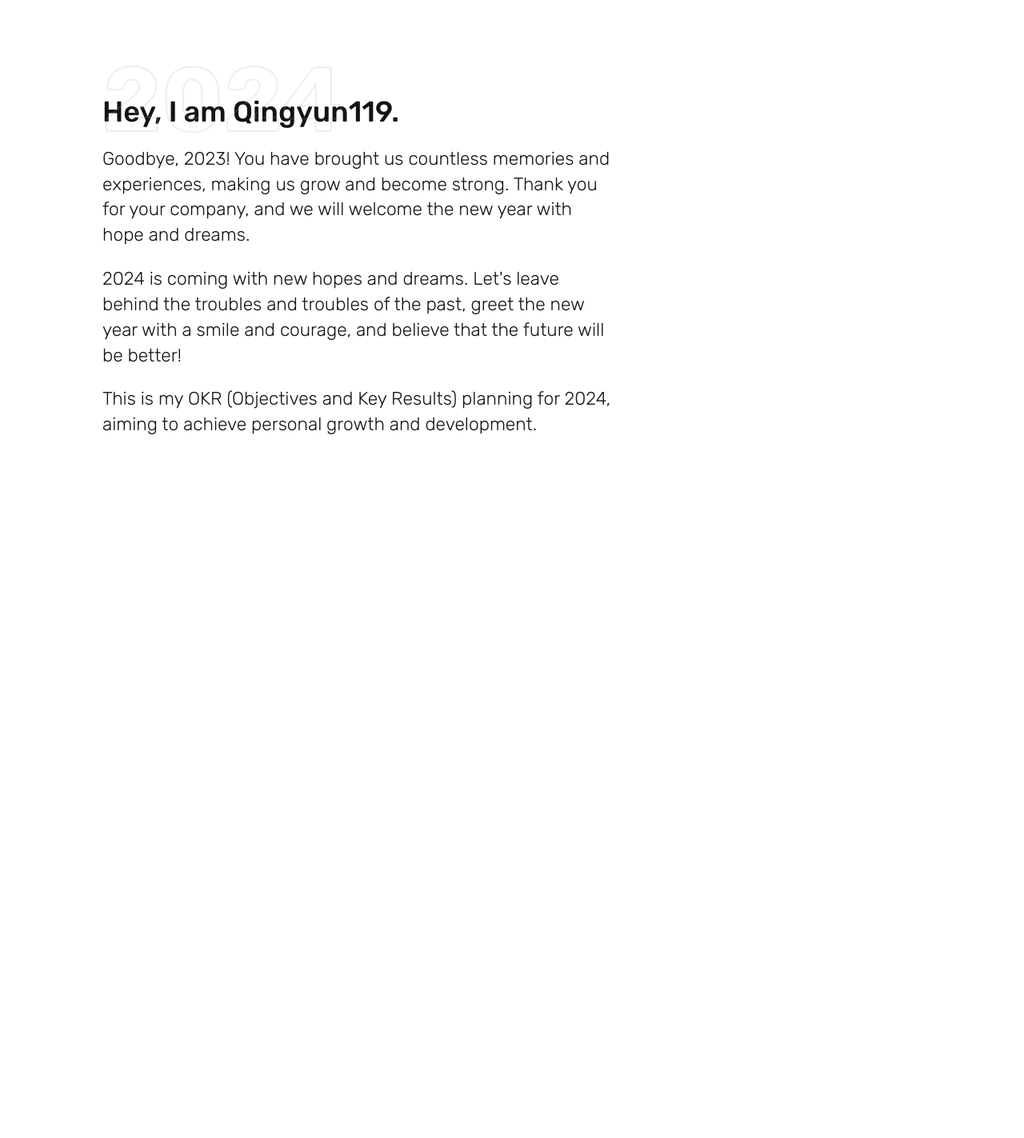
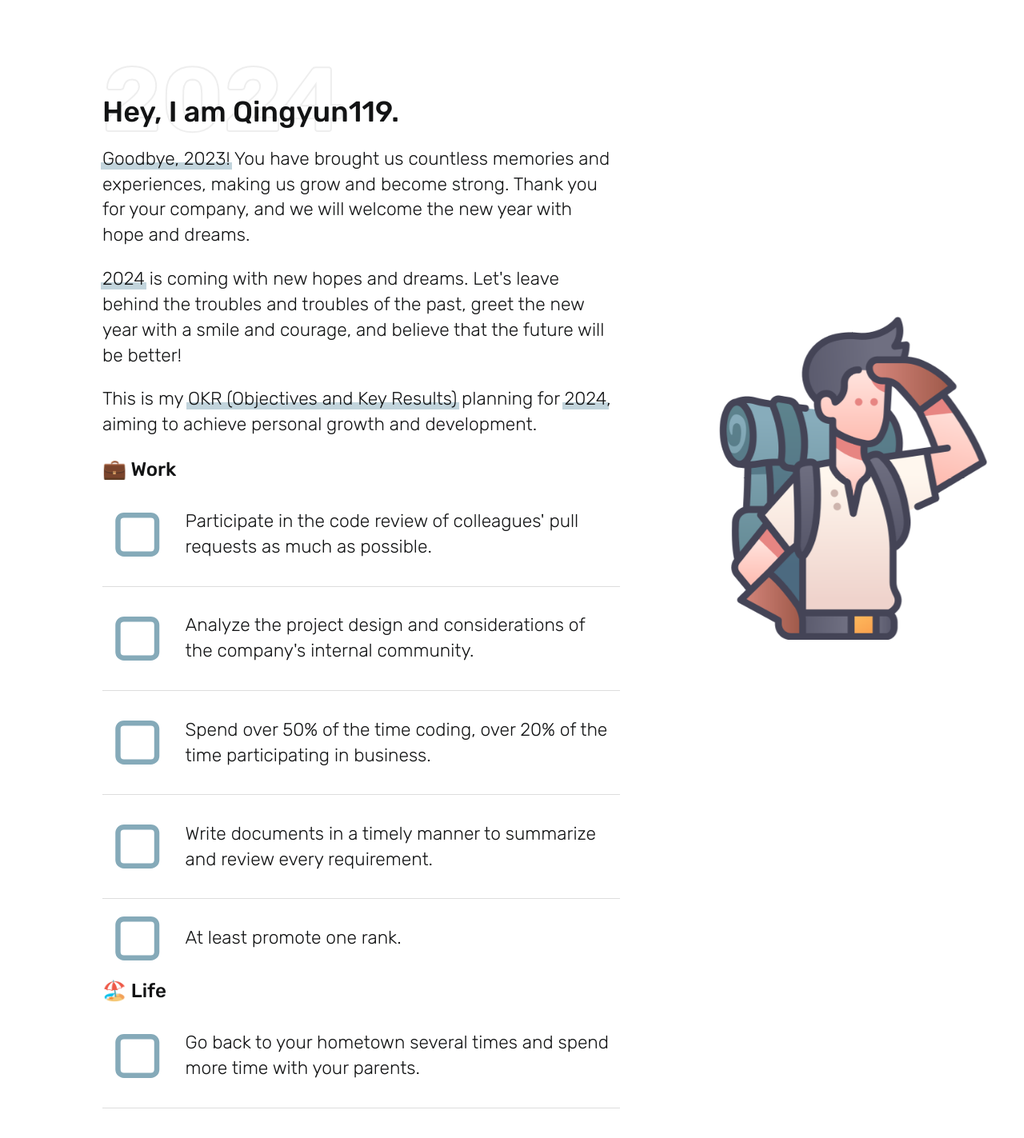
Before and after one commit to LQYld/promise-of-the-new-year, a Nuxt app: page /2024 in a window 1280 px wide. Shown: the top 1423 px of the page at 80% size. Before the commit the page ends 800 px from the top, so only its background shows below. Built offline with nearby package versions, Linux system fonts and the light colour scheme.

Commit message:
feat: Added 2024 Flags

```diff
--- a/assets/css/global.css
+++ b/assets/css/global.css
@@ -5,3 +5,29 @@ body {
     padding: 5vh 10vw;
     color: #121314;
 }
+
+:root {
+  --duration: 0.8s;
+  --enter-stage: 0;
+  --enter-step: 90ms;
+  --enter-initial: 0ms;
+  --primary: rgba(133, 170, 185, 0.5);
+  --grey-dark: #9baacf;
+}
+
+@keyframes slide-enter {
+  0% {
+    transform: translateY(10px);
+    opacity: 0;
+  }
+
+  100% {
+    transform: translateY(0);
+    opacity: 1;
+  }
+}
+
+.slide-enter-content {
+  animation: slide-enter 1s both 1;
+  animation-delay: calc(var(--enter-initial) + var(--enter-stage) * var(--enter-step));
+}
--- /dev/null
+++ b/pages/2024/components/FlagLIst/index.vue
@@ -0,0 +1,202 @@
+<template>
+  <div v-if="data">
+    <h3 class="slide-enter-content">{{ data?.title }}</h3>
+    <div>
+      <svg viewBox="0 0 0 0" class="absolute opacity-0 z-0">
+        <defs>
+          <linearGradient id="boxGradient" gradientUnits="userSpaceOnUse" x1="0" y1="0" x2="25" y2="25">
+            <stop offset="0%" :stop-color="stopColor" />
+            <stop offset="100%" :stop-color="stopColor" />
+          </linearGradient>
+
+          <linearGradient id="lineGradient">
+            <stop offset="0%" :stop-color="stopColor" />
+            <stop offset="100%" :stop-color="stopColor" />
+          </linearGradient>
+
+          <path id="todo__line" stroke="url(#lineGradient)" d="M21 12.3h168v0.1z"></path>
+          <path id="todo__box" stroke="url(#boxGradient)"
+            d="M21 12.7v5c0 1.3-1 2.3-2.3 2.3H8.3C7 20 6 19 6 17.7V7.3C6 6 7 5 8.3 5h10.4C20 5 21 6 21 7.3v5.4"></path>
+          <path id="todo__check" stroke="url(#boxGradient)" d="M10 13l2 2 5-5"></path>
+          <circle id="todo__circle" cx="13.5" cy="12.5" r="10"></circle>
+        </defs>
+      </svg>
+      <div class="todo-list">
+        <label class="todo" v-for="(node, nodeIndex) in data?.flagList" :key="`todo_component_${nodeIndex}`">
+          <input class="todo-state" type="checkbox" :checked="node.checked" />
+
+          <svg xmlns="http://www.w3.org/2000/svg" xmlns:xlink="http://www.w3.org/1999/xlink" viewBox="0 0 200 25"
+            class="todo-icon">
+            <use xlink:href="#todo__line" class="todo-line"></use>
+            <use xlink:href="#todo__box" class="todo-box"></use>
+            <use xlink:href="#todo__check" class="todo-check"></use>
+            <use xlink:href="#todo__circle" class="todo-circle"></use>
+          </svg>
+
+          <p class="todo-text">{{ node.value }}</p>
+        </label>
+      </div>
+    </div>
+  </div>
+</template>
+
+<script setup lang="ts">
+defineProps({
+  data: {
+    title: String,
+    flagList: Array<{
+      checked: false,
+      value: string,
+    }>
+  },
+})
+
+const stopColor = 'rgba(133, 170, 185, 1)'
+</script>
+
+<style scoped>
+
+h3 {
+  font-size: 1.7em;
+  font-weight: 400;
+  line-height: 1.4;
+}
+
+.todo-list {
+  /* padding: 0 10px; */
+  margin: auto;
+}
+
+.todo {
+  position: relative;
+  display: block;
+  padding: 10px 10px 10px 16%;
+  margin: 0 auto;
+  cursor: pointer;
+  border-bottom: solid 1px #ddd;
+}
+
+.todo:last-child {
+  border-bottom: none;
+}
+
+.todo-state {
+  position: absolute;
+  top: 0;
+  left: 0;
+  opacity: 0;
+}
+
+.todo-text {
+  max-width: 28em;
+  font-size: 1.6em;
+  font-weight: 300;
+  line-height: 1.4;
+  margin-block-start: 1em;
+  margin-block-end: 1em;
+  margin-inline-start: 0px;
+  margin-inline-end: 0px;
+  transition: all var(--duration)/2 linear var(--duration)/2;
+}
+
+.todo-icon {
+  position: absolute;
+  top: 0;
+  bottom: 0;
+  left: 0;
+  margin: auto;
+  height: auto;
+  fill: none;
+  stroke: rgba(133, 170, 185, 1);
+  stroke-width: 2;
+  stroke-linejoin: round;
+  stroke-linecap: round;
+}
+
+
+.todo-line,
+.todo-box,
+.todo-check {
+  transition: stroke-dashoffset var(--duration) cubic-bezier(.9, .0, .5, 1);
+}
+
+
+.todo-circle {
+  stroke: rgba(133, 170, 185, 1);
+  stroke-dasharray: 1 6;
+  stroke-width: 0;
+  transform-origin: 13.5px 12.5px;
+  transform: scale(0.4) rotate(0deg);
+  animation: none var(--duration) linear;
+  /* //cubic-bezier(.08,.56,.04,.98); */
+
+}
+
+@keyframes explode {
+
+  /* //0% { stroke-width: 0; transform: scale(0.5) rotate(0deg); } */
+  30% {
+    stroke-width: 3;
+    stroke-opacity: 1;
+    transform: scale(0.8) rotate(40deg);
+
+    /* //animation-timing-function: cubic-bezier(.89,.01,.95,.51); */
+  }
+
+  100% {
+    stroke-width: 0;
+    stroke-opacity: 0;
+    transform: scale(1.1) rotate(60deg);
+
+    /* //animation-timing-function: cubic-bezier(.08,.56,.04,.98); */
+  }
+}
+
+.todo-box {
+  stroke-dasharray: 56.1053, 56.1053;
+  stroke-dashoffset: 0;
+  transition-delay: var(--duration) * 0.2;
+}
+
+.todo-check {
+  stroke: rgba(133, 170, 185, 1);
+  stroke-dasharray: 9.8995, 9.8995;
+  stroke-dashoffset: 9.8995;
+  transition-duration: var(--duration) * 0.4;
+}
+
+.todo-line {
+  stroke-dasharray: 168, 1684;
+  stroke-dashoffset: 168;
+}
+
+.todo-circle {
+  animation-delay: var(--duration) * 0.7;
+  animation-duration: var(--duration) * 0.7;
+}
+
+
+.todo-state:checked~.todo-text {
+  transition-delay: 0s;
+  color: rgba(133, 170, 185, 1);
+  opacity: 0.6;
+}
+
+.todo-state:checked~.todo-icon .todo-box {
+  stroke-dashoffset: 56.1053;
+  transition-delay: 0s;
+}
+
+.todo-state:checked~.todo-icon .todo-line {
+  stroke-dashoffset: -8;
+}
+
+.todo-state:checked~.todo-icon .todo-check {
+  stroke-dashoffset: 0;
+  transition-delay: var(--duration) * 0.6;
+}
+
+.todo-state:checked~.todo-icon .todo-circle {
+  animation-name: explode;
+}
+</style>
--- a/pages/2024/index.vue
+++ b/pages/2024/index.vue
@@ -2,22 +2,115 @@
   <div>
     <div class="flex w-full justify-between">
       <div class="relative pt-20">
-        <span>2024</span>
-        <h1 class="font-medium text-4xl">Hey, I am Qingyun119.</h1>
-        <p>Goodbye, 2023! You have brought us countless memories and experiences, making us grow and become strong. Thank
+        <span class="slide-enter-content">2024</span>
+        <h1 class="font-medium text-4xl slide-enter-content">Hey, I am Qingyun119.</h1>
+        <p class="slide-enter-content"><a>Goodbye, 2023!</a> You have brought us countless memories and experiences,
+          making us
+          grow and become strong. Thank
           you for your company, and we will welcome the new year with hope and dreams.</p>
-        <p>2024 is coming with new hopes and dreams. Let's leave behind the troubles and troubles of the past, greet the
+        <p class="slide-enter-content"><a>2024</a> is coming with new hopes and dreams. Let's leave behind the troubles
+          and
+          troubles of the past, greet the
           new year with a smile and courage, and believe that the future will be better!</p>
-        <p>This is my OKR (Objectives and Key Results) planning for 2024, aiming to achieve personal growth and
+        <p class="slide-enter-content">This is my <a>OKR (Objectives and Key Results)</a> planning for <a>2024</a>, aiming
+          to achieve
+          personal growth and
           development.</p>
+        <FlagList :data="workFlag" />
+        <FlagList :data="lifeFlag" />
+        <FlagList :data="personalFlag" />
+        <h3 class="slide-enter-content">End</h3>
       </div>
     </div>
+    <img class="md:fixed bottom-0 right-0 m-auto w-2/6 animate__animated animate__fadeInUp"
+      src="~/assets/img/flag-theme.png" />
   </div>
 </template>
 
 <script setup lang="ts">
-// const goodbyeDocs = '再见了，2023！你给我们带来了无数的回忆和经历，让我们成长，让我们坚强。感谢你的陪伴，我们将怀着希望和梦想迎接新的一年。'
-// const helloDocs = '2024 年，带着新的希望和梦想，正向我们走来。让我们抛开过去的烦恼和困扰，用微笑和勇气迎接新的一年，相信未来一定会更加美好！'
+import FlagList from './components/FlagLIst/index.vue';
+
+const workFlag = {
+  title: "💼 Work",
+  flagList: [
+    {
+      value: "Participate in the code review of colleagues' pull requests as much as possible."
+    },
+    {
+      value: "Analyze the project design and considerations of the company's internal community."
+    },
+    {
+      value: "Spend over 50% of the time coding, over 20% of the time participating in business."
+    },
+    {
+      value: "Write documents in a timely manner to summarize and review every requirement."
+    },
+    {
+      value: 'At least promote one rank.'
+    }
+  ]
+}
+
+const lifeFlag = {
+  title: "🏖️ Life",
+  flagList: [
+    {
+      value: "Go back to your hometown several times and spend more time with your parents."
+    },
+    {
+      value: "Take a spontaneous trip in China and gain an in-depth understanding of the local customs and culture."
+    },
+    {
+      value: "Discard the previous lifestyle and pursue a comfortable and free attitude towards life."
+    },
+    {
+      value: "Organize several camping activities to relax the body and mind and get close to nature."
+    }
+  ]
+}
+
+const personalFlag = {
+  title: "👨🏻‍💻 Personal",
+  flagList: [
+    {
+      value: "With health as the top priority, exercise to lose weight and restore previous weight."
+    },
+    {
+      value: "Publish more than 50 articles externally, with no restrictions on topics, in order to acquire a small number of subscribers."
+    },
+    {
+      value: "Continue to delve into front-end technology and become proficient in nodejs, java, sql, nginx, and docker."
+    },
+    {
+      value: "Read 24 books with no limitations on the scope, and summarize the insights and experiences."
+    },
+    {
+      value: "Summarize the front-end resume design tutorial and summarize the negotiation话术of hard and soft skills in the interview."
+    },
+    {
+      value: "Improve the ability to write true and false codes, and reflect the data structure design and algorithmic capabilities in programming."
+    },
+    {
+      value: "On the LeetCode platform, strive to complete all algorithmic problems of easy and medium difficulty."
+    },
+    {
+      value: "Strive to submit code on GitHub every day and turn all contribution values in 2024 green."
+    },
+    {
+      value: "Finish learning the source code of Vue and React, and submit more than 10 technical PRs in the open source community, with no restrictions on projects.",
+    },
+    {
+      value: "Try publishing works on media platforms, including but not limited to Douyin, Twitter, Xiaohongshu, YouTube, and Bilibili."
+    },
+    {
+      value: "Attempt to develop a side business and earn the first pot of gold. There are no restrictions on the direction or industry."
+    },
+    {
+      value: "Improve English proficiency to the level where I can directly read technical documents without frequently using translation tools."
+    }
+  ]
+}
+
 </script>
 
 <style scoped>
@@ -29,6 +122,7 @@ span {
   color: transparent;
   position: absolute;
   top: 0;
+  user-select: none;
 }
 
 p {
@@ -42,8 +136,66 @@ p {
   margin-inline-end: 0px;
 }
 
+a {
+  text-decoration: none;
+  white-space: nowrap;
+  color: #121314;
+  position: relative;
+  cursor: pointer;
+}
+
+a:after {
+  content: '';
+  position: absolute;
+  z-index: -1;
+  top: 66%;
+  left: -0.1em;
+  right: -0.1em;
+  bottom: 0;
+  transition: top 200ms cubic-bezier(0, 0.8, 0.13, 1);
+  background-color: var(--primary);
+}
+
+a:hover:after {
+  top: 0%;
+}
+
+.animate__animated {
+  --animate-duration: 1s;
+  --animate-delay: 1s;
+  --animate-repeat: 1;
+  -webkit-animation-duration: 1s;
+  animation-duration: 1s;
+  -webkit-animation-duration: var(--animate-duration);
+  animation-duration: var(--animate-duration);
+  -webkit-animation-fill-mode: both;
+  animation-fill-mode: both;
+}
+
+@keyframes fadeInUp {
+  from {
+    opacity: 0;
+    -webkit-transform: translate3d(0, 100%, 0);
+    transform: translate3d(0, 100%, 0);
+  }
+
+  to {
+    opacity: 1;
+    -webkit-transform: translate3d(0, 0, 0);
+    transform: translate3d(0, 0, 0);
+  }
+}
+
+.animate__fadeInUp {
+  -webkit-animation-name: fadeInUp;
+  animation-name: fadeInUp;
+}
+
+.pb-33vw {
+  padding-bottom: 33.33vw;
+}
+
 h3 {
-  max-width: 28em;
   font-size: 1.7em;
   font-weight: 400;
   line-height: 1.4;
```
Also changed, not shown: assets/img/flag-theme.png (added).
